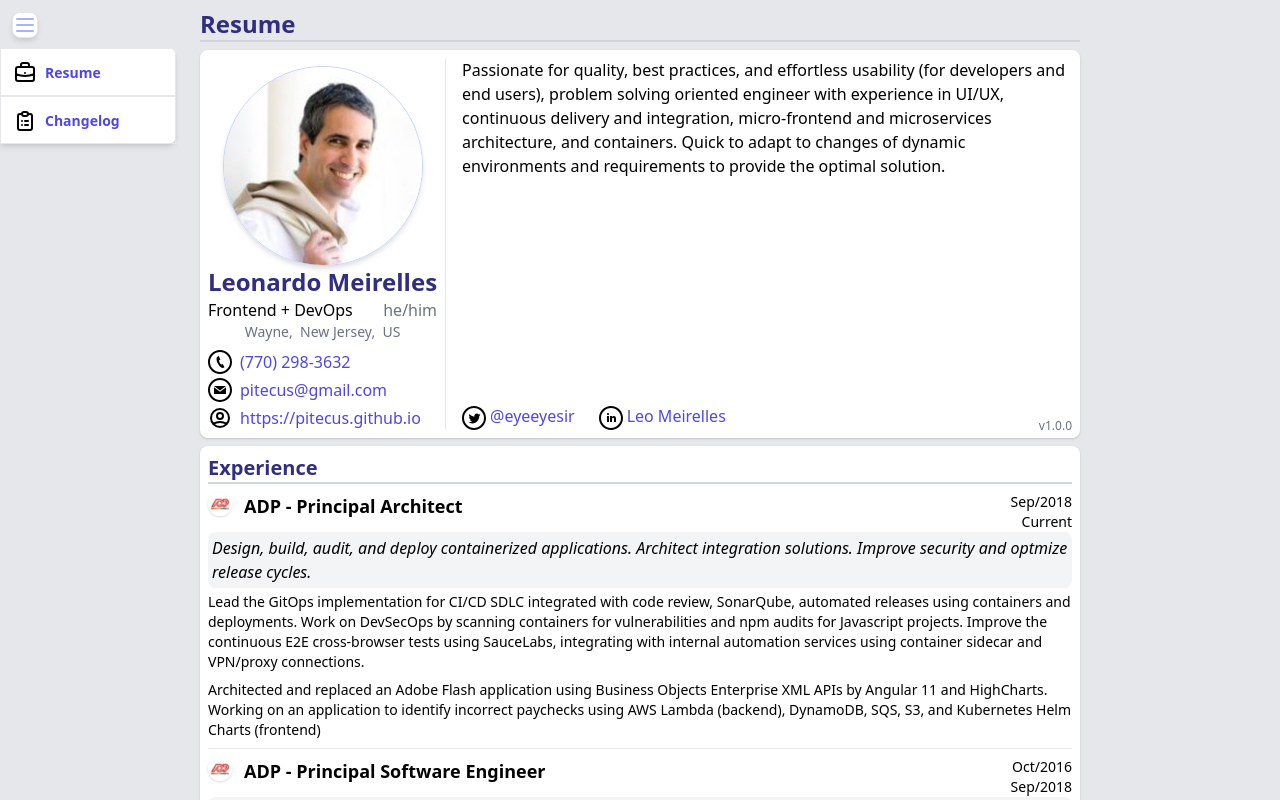
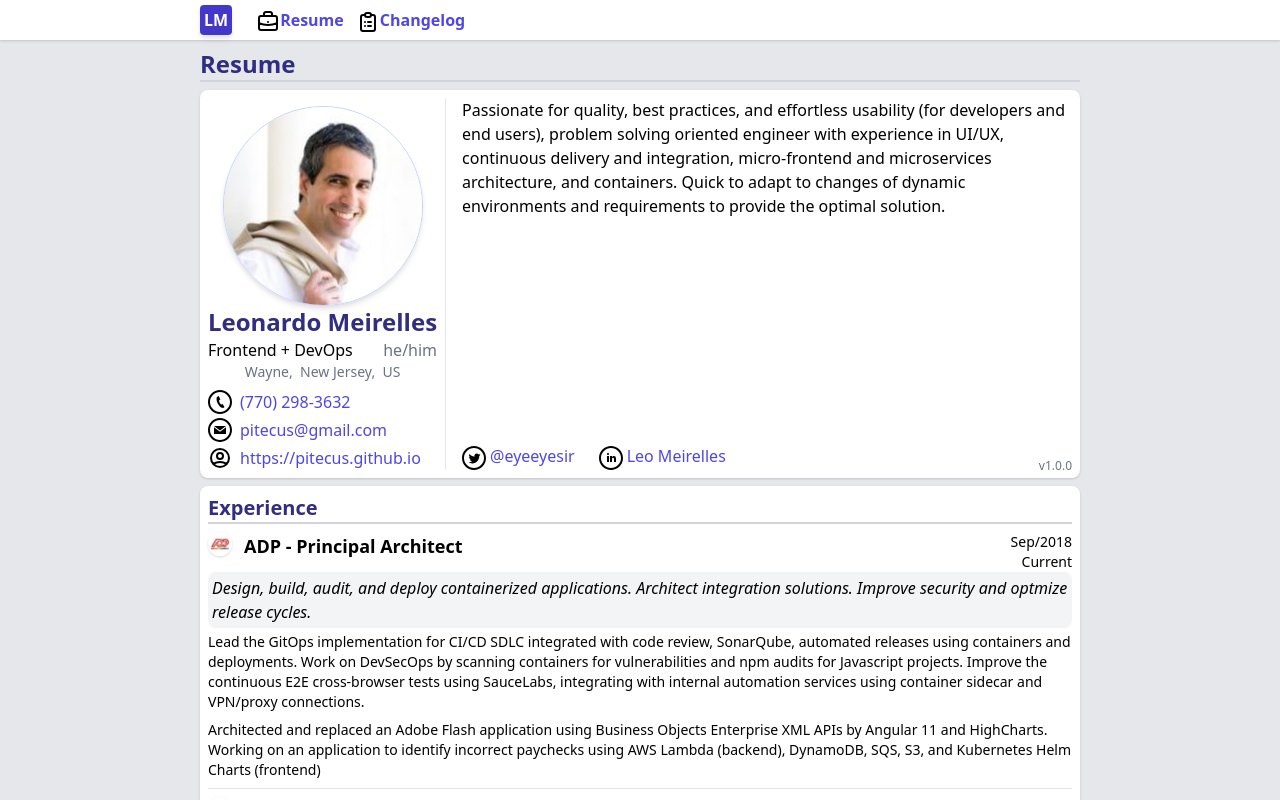
Before and after one commit to pitecus/resume-react, a React (Create React App) app: page /#/resume in a window 1280 px wide. Shown: the top 800 px of the page. Built offline with nearby package versions, Linux system fonts and the light colour scheme.

Commit message:
feat: add navigation menu

```diff
--- a/src/App.tsx
+++ b/src/App.tsx
@@ -26,48 +26,32 @@ function App() {
     }
   ];
 
-  /**
-   * Toogle the navigation menu.
-   * @param e the event
-   */
-  const toggleMenu = (e: React.MouseEvent<HTMLButtonElement> | React.MouseEvent<HTMLAnchorElement>) => {
-    console.log('You clicked toggleMenu.', e);
-    // TODO: toogle the navigation menu.
-  };
-
   // Return the function.
   return (
     <Router>
-      {/* Menu button */}
-      <button className=" focus:outline-none z-20 absolute top-3 left-3 border rounded-lg shadow-md bg-white print:hidden"
-        aria-label="toogle navigation menu"
-        onClick={toggleMenu}>
-        <svg xmlns="http://www.w3.org/2000/svg"
-          className="h-6 w-6 text-indigo-300"
-          fill="none"
-          viewBox="0 0 24 24"
-          stroke="currentColor">
-          <path strokeLinecap="round"
-            strokeLinejoin="round"
-            strokeWidth="2"
-            d="M4 6h16M4 12h16M4 18h16" />
-        </svg>
-      </button>
-      {/* Menu navigation */}
-      <div>
+      {/* Navigation */}
+      <div className="flex justify-center h-10 bg-white print:hidden shadow">
+        <div className="flex flex-grow justify-between max-w-4xl align-middle px-2">
+          {/* Left items */}
+          <div className="h-10 py-2">
+            {/* Logo */}
+            <span className="p-1 rounded shadow-md font-bold text-white bg-indigo-700">LM</span>
+            {/* Navigation links */}
             <nav
-          className="z-10 absolute top-12 bg-white w-44 rounded-r-lg shadow-md text-sm text-indigo-600 font-bold capitalize print:hidden"
+              className="inline text-md text-indigo-600 font-black capitalize ml-3"
               role="navigation">
-          <div className="flex flex-col justify-center">
               {
                 navigationItems.map((navigationItem: INavigationItem) =>
-                <NavigationItem item={navigationItem} toggleMenu={toggleMenu} key={navigationItem.label} />
+                  <NavigationItem item={navigationItem} key={navigationItem.label} />
                 )
               }
-          </div>
             </nav>
           </div>
-      {/* Navigation */}
+          {/* Right items */}
+          <div className="text-right"></div>
+        </div>
+      </div>
+      {/* Content */}
       <div className="min-h-screen flex justify-center">
         <Switch>
           <Route path="/resume">
--- a/src/NavigationItem.tsx
+++ b/src/NavigationItem.tsx
@@ -7,13 +7,11 @@ import {
  * Navigation item.
  */
 const NavigationItem = (props: {
-  item: INavigationItem,
-  toggleMenu: (e: React.MouseEvent<HTMLAnchorElement>) => void
+  item: INavigationItem
 }) => {
   return (<Link
-    onClick={props.toggleMenu}
     to={props.item.link}
-    className="h-12 py-3 px-3 border">
+    className="h-12 py-3 ml-3">
     {/* Resume */}
     {
       props.item.label === 'resume' &&
@@ -42,7 +40,7 @@ const NavigationItem = (props: {
           d="M9 5H7a2 2 0 00-2 2v12a2 2 0 002 2h10a2 2 0 002-2V7a2 2 0 00-2-2h-2M9 5a2 2 0 002 2h2a2 2 0 002-2M9 5a2 2 0 012-2h2a2 2 0 012 2m-3 7h3m-3 4h3m-6-4h.01M9 16h.01" />
       </svg>
     }
-    <span className="ml-2 inline align-middle">{props.item.label}</span>
+    <span className="hidden sm:inline">{props.item.label}</span>
   </Link>);
 };
 
```
Lines whose indentation alone changed are shown as unchanged.
